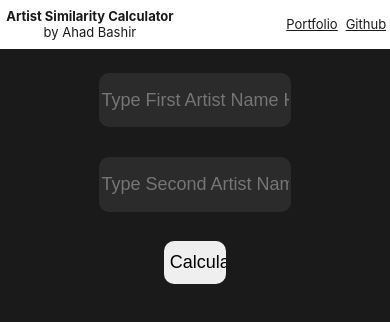
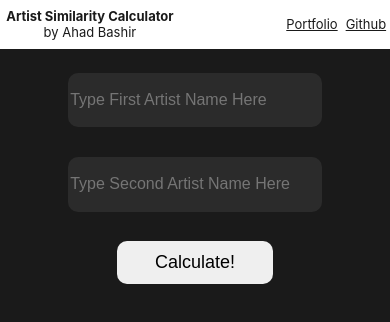
Before and after one commit to ABashir01/artist-similarity-calculator, a React (Create React App) app: page / in a window 390 px wide. Shown: the top 322 px of the page. Built offline with nearby package versions, Linux system fonts and the light colour scheme; no server answers; a web font is replaced by a local one.

Commit message:
Fixed sizes for mobile

```diff
--- a/src/App.css
+++ b/src/App.css
@@ -75,7 +75,7 @@
 }
 
 input[type=text] {
-  width: 60%;
+  width: 80%;
   height: 25%;
   background-color: #2b2b2b;
   border: 0;
@@ -164,4 +164,12 @@ img {
     width: 45%;
     text-wrap: wrap;
   }
+
+  input[type=text] {
+    font-size:medium;
+  }
+
+  input[type=submit] {
+    width: 50%;
+  }
 }
```
